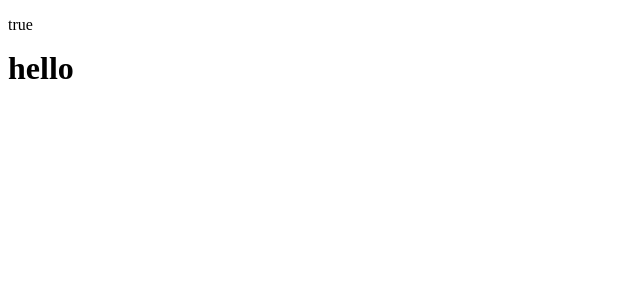
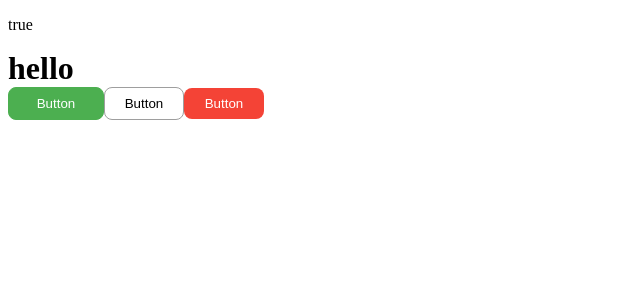
Before and after one commit to kothru/react-app, a React app: page / in a window 1280 px wide. Shown: the top 300 px of the page, without its empty margins (0-640 px from the left). Built offline with nearby package versions, Linux system fonts and the light colour scheme.

Commit message:
add button comp

```diff
--- a/src/App.tsx
+++ b/src/App.tsx
@@ -1,3 +1,4 @@
+import { Button } from "./libs/Button"
 import { Heading } from "./libs/Heading"
 import { Text } from "./libs/Text"
 
@@ -8,6 +9,9 @@ export const App = () => {
       <Heading tag="h1">
         <span>hello</span>
       </Heading>
+      <Button onClick={() => console.log('clicked')} title="Button" type="primary" width={96} />
+      <Button onClick={() => console.log('clicked')} title="Button" type="secondary" />
+      <Button onClick={() => console.log('clicked')} title="Button" type="error" />
     </>
   )
 }
--- /dev/null
+++ b/src/libs/Button.tsx
@@ -0,0 +1,43 @@
+import { VFC } from "react";
+import styled, { css } from "styled-components";
+import { color, radius, space } from "./constants";
+
+type ButtonType = 'primary' | 'secondary' | 'error'
+type Props = {
+  title: string
+  onClick: () => void
+  type?: ButtonType
+  width?: number
+}
+export const Button: VFC<Props> = ({ title, onClick, width = 80, type = 'primary' }) => {
+  return (
+    <Wrapper onClick={onClick} width={width} className={type}>
+      {title}
+    </Wrapper>
+  )
+}
+const Wrapper = styled.button<{ width: number }>`
+  padding:${space.m};
+  border-radius: ${radius.m};
+  border: solid 1px ${color.green};
+  background: ${color.green};
+  color: ${color.white};
+  text-align: center;
+  cursor: pointer;
+  box-sizing: border-box;
+  ${props =>
+    css`
+      width: ${props.width}px;
+    `
+  }
+  &.secondary {
+    border: solid 1px ${color.gray};
+    background: ${color.white};
+    color: ${color.black};
+  }
+  &.error {
+    border: none;
+    background: ${color.red};
+    color: ${color.white};
+  }
+`
```
